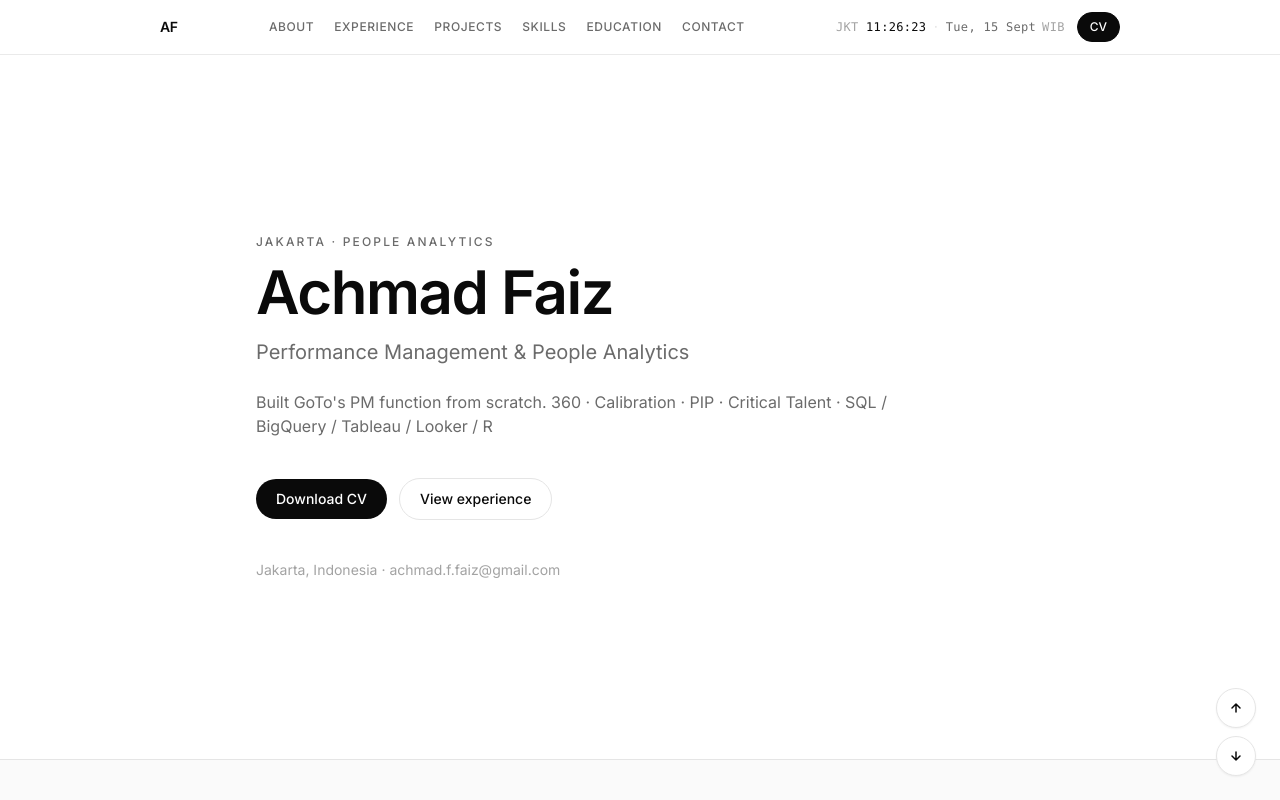
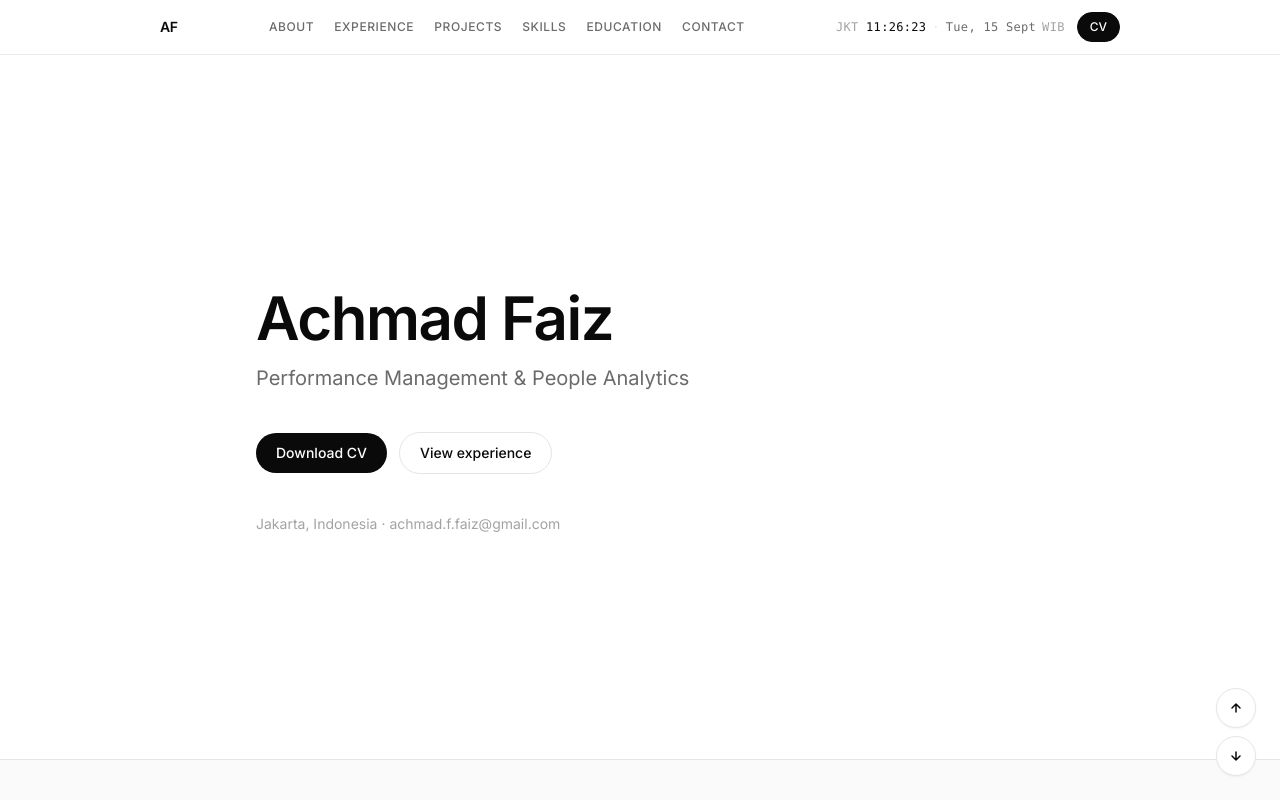
Before and after one commit to achmadfaiz1/new-porto-repo, a React (Vite) app: page / in a window 1280 px wide. Shown: the top 800 px of the page. Built offline with nearby package versions, Linux system fonts and the light colour scheme.

Commit message:
Update App.tsx

```diff
--- a/src/App.tsx
+++ b/src/App.tsx
@@ -57,16 +57,11 @@ function Hero() {
   return (
     <section id="hero" className="section-pad min-h-[88vh] flex items-center">
       <div className="container-narrow w-full">
-        <p className="eyebrow">Jakarta · People Analytics</p>
         <h1 className="mt-2 text-4xl font-semibold tracking-tight text-ink sm:text-5xl md:text-6xl">
           {PROFILE.name}
         </h1>
         <p className="mt-4 max-w-xl text-lg text-ash sm:text-xl">
           {PROFILE.title}
-        </p>
-        <p className="mt-6 max-w-2xl muted">
-          Built GoTo&apos;s PM function from scratch. 360 · Calibration · PIP ·
-          Critical Talent · SQL / BigQuery / Tableau / Looker / R
         </p>
         <div className="mt-10 flex flex-wrap items-center gap-3">
           <a
```
